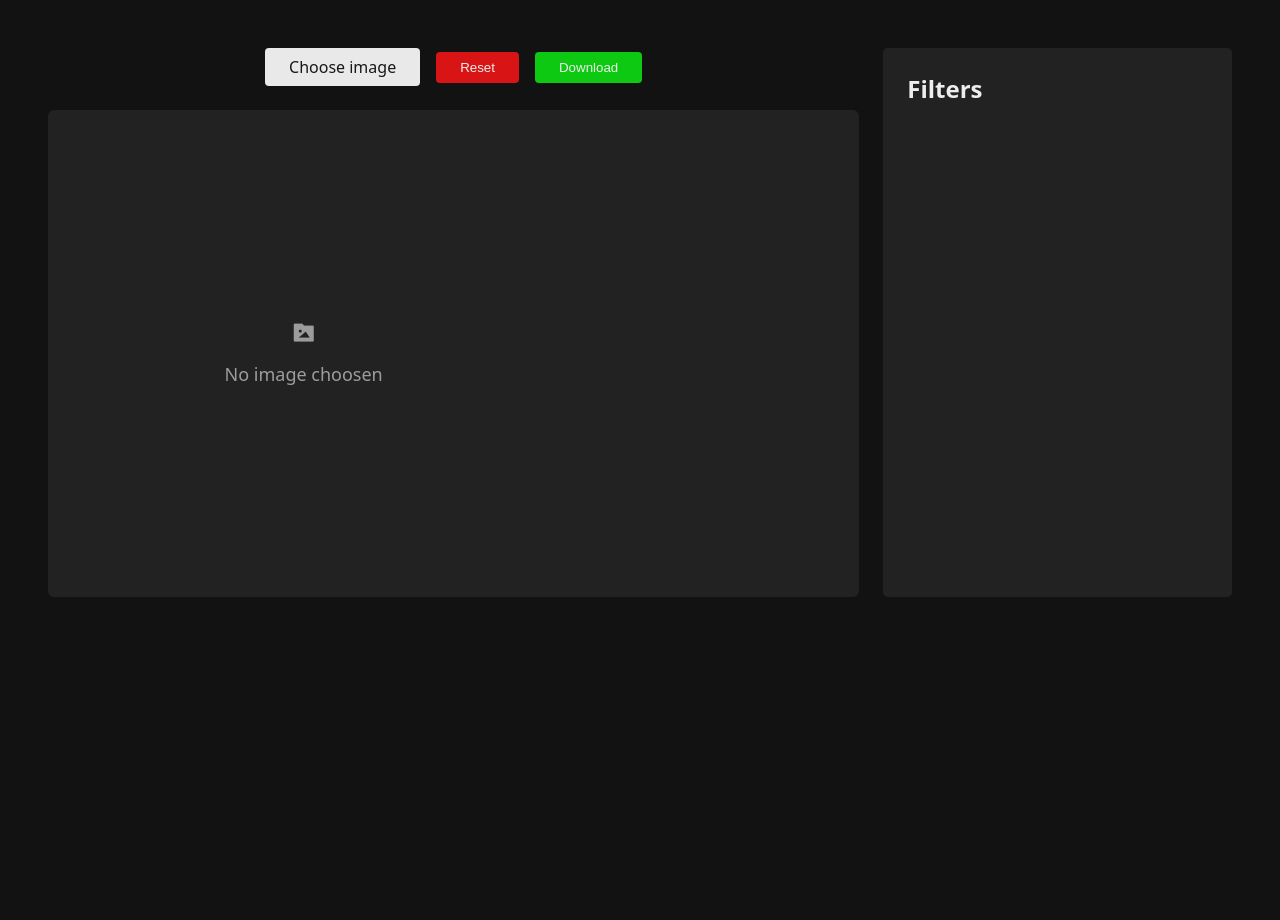
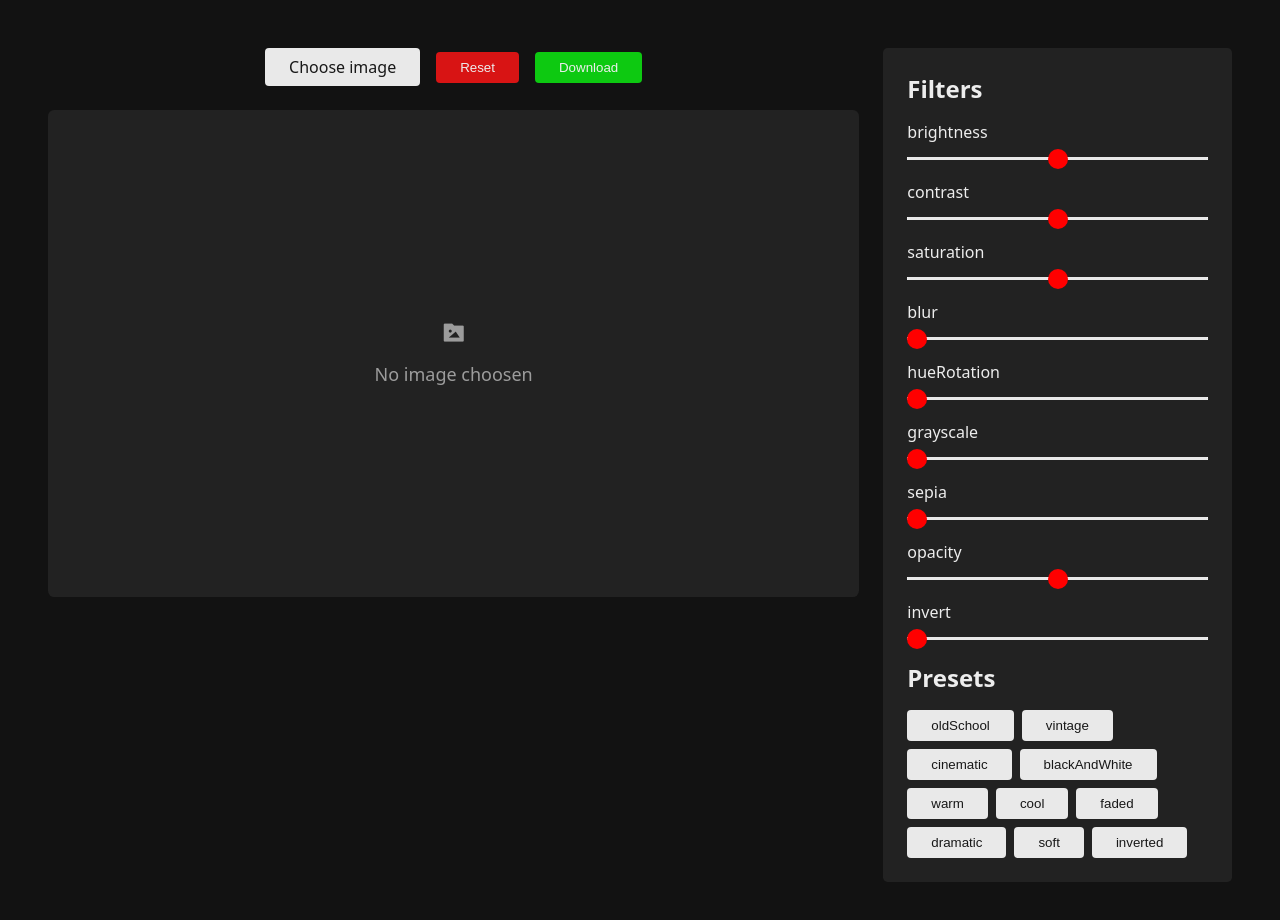
Before and after one commit to RajanPal920/imageEditor, a plain HTML site: page index.html in a window 1280 px wide. Both pictures are taken after a click on the button "Reset". Before the commit the page ends 800 px from the top, so only its background shows below. Drawn offline with nearby package versions, Linux system fonts and the light colour scheme.

Commit message:
js file is add

```diff
--- a/app.js
+++ b/app.js
@@ -1,4 +1,4 @@
-const filters = {
+let filters = {
   brightness: {
     value: 100,
     min: 0,
@@ -6,12 +6,6 @@ const filters = {
     unit: "%",
   },
   contrast: {
-    value: 100,
-    min: 0,
-    max: 200,
-    unit: "%",
-  },
-  exposure: {
     value: 100,
     min: 0,
     max: 200,
@@ -61,7 +55,16 @@ const filters = {
   },
 };
 
-const canvas = doc
+const canvas = document.querySelector("#image-canvas");
+const imgInput = document.querySelector("#image-input");
+const canvasCtx = canvas.getContext("2d");
+const resetButton = document.querySelector("#reset-btn");
+const download = document.querySelector("#download-btn");
+const presetContainer = document.querySelector(".presets");
+
+let file = null;
+let image = null;
+
 const filtersContainer = document.querySelector(".filters");
 
 function createFilterElem(name, unit = "%", value, min, max) {
@@ -81,11 +84,18 @@ function createFilterElem(name, unit = "%", value, min, max) {
   div.appendChild(p);
   div.appendChild(input);
 
+  input.addEventListener("input", function (event) {
+    filters[name].value = input.value;
+    applyFilters();
+  });
+
   return div;
 }
 
-Object.keys(filters).forEach(key => {
-  const filterElement = createFilterElem(key,
+function createFilters() {
+  Object.keys(filters).forEach((key) => {
+    const filterElement = createFilterElem(
+      key,
       filters[key].unit,
       filters[key].value,
       filters[key].min,
@@ -94,3 +104,256 @@ Object.keys(filters).forEach(key => {
 
     filtersContainer.appendChild(filterElement);
   });
+}
+createFilters();
+
+imgInput.addEventListener("change", function (e) {
+  file = e.target.files[0];
+  const imagePlace = document.querySelector(".placeholder");
+  imagePlace.style.display = "none";
+
+  const img = new Image();
+  img.src = URL.createObjectURL(file);
+
+  img.onload = () => {
+    canvas.width = img.width;
+    canvas.height = img.height;
+    canvasCtx.drawImage(img, 0, 0);
+  };
+});
+
+function applyFilters() {
+  canvasCtx.clearRect(0, 0, canvas.width, canvas.height);
+  canvasCtx.filter = `
+     brightness{${filters.brightness.value}${filters.brightness.unit}}
+     contrast{${filters.contrast.value}${filters.contrast.unit}}
+     saturation{${filters.saturation.value}${filters.saturation.unit}}
+     hueRotation{${filters.hueRotation.value}${filters.hueRotation.unit}}
+     blur{${filters.blur.value}${filters.blur.unit}}
+     grayscale{${filters.grayscale.value}${filters.grayscale.unit}}
+     sepia{${filters.sepia.value}${filters.sepia.unit}}
+     opacity{${filters.opacity.value}${filters.opacity.unit}}
+     invert{${filters.invert.value}${filters.invert.unit}}
+
+  `.trim();
+  canvasCtx.drawImage(image, 0, 0);
+}
+
+resetButton.addEventListener("click", function () {
+  filters = {
+    brightness: {
+      value: 100,
+      min: 0,
+      max: 200,
+      unit: "%",
+    },
+    contrast: {
+      value: 100,
+      min: 0,
+      max: 200,
+      unit: "%",
+    },
+    saturation: {
+      value: 100,
+      min: 0,
+      max: 200,
+      unit: "%",
+    },
+    blur: {
+      value: 0,
+      min: 0,
+      max: 20,
+      unit: "px",
+    },
+    hueRotation: {
+      value: 0,
+      min: 0,
+      max: 360,
+      unit: "deg",
+    },
+    grayscale: {
+      value: 0,
+      min: 0,
+      max: 100,
+      unit: "%",
+    },
+    sepia: {
+      value: 0,
+      min: 0,
+      max: 100,
+      unit: "%",
+    },
+    opacity: {
+      value: 100,
+      min: 0,
+      max: 200,
+      unit: "%",
+    },
+    invert: {
+      value: 0,
+      min: 0,
+      max: 100,
+      unit: "%",
+    },
+  };
+  applyFilters();
+
+  filtersContainer.innerHTML = "";
+  createFilters();
+});
+
+download.addEventListener("click", function () {
+  const link = document.createElement("a");
+  link.download = "edited-image.png";
+  link.herf = canvas.toDataURl();
+  link.click();
+});
+
+const presets = {
+  // 1️⃣ Old School / Retro
+  oldSchool: {
+    brightness: 110,
+    contrast: 90,
+    saturation: 70,
+    sepia: 50,
+    grayscale: 10,
+    hueRotation: 15,
+    blur: 0,
+    opacity: 100,
+    invert: 0,
+  },
+
+  // 2️⃣ Vintage
+  vintage: {
+    brightness: 105,
+    contrast: 85,
+    saturation: 80,
+    sepia: 40,
+    grayscale: 5,
+    hueRotation: 8,
+    blur: 0,
+    opacity: 100,
+    invert: 0,
+  },
+
+  // 3️⃣ Cinematic (Teal–Orange vibe)
+  cinematic: {
+    brightness: 95,
+    contrast: 130,
+    saturation: 120,
+    sepia: 0,
+    grayscale: 0,
+    hueRotation: 330,
+    blur: 1,
+    opacity: 100,
+    invert: 0,
+  },
+
+  // 4️⃣ Black & White
+  blackAndWhite: {
+    brightness: 110,
+    contrast: 120,
+    saturation: 0,
+    grayscale: 100,
+    sepia: 0,
+    hueRotation: 0,
+    blur: 0,
+    opacity: 100,
+    invert: 0,
+  },
+
+  // 5️⃣ Warm Tone
+  warm: {
+    brightness: 105,
+    contrast: 110,
+    saturation: 120,
+    sepia: 20,
+    hueRotation: 10,
+    grayscale: 0,
+    blur: 0,
+    opacity: 100,
+    invert: 0,
+  },
+
+  // 6️⃣ Cool Tone
+  cool: {
+    brightness: 100,
+    contrast: 110,
+    saturation: 90,
+    sepia: 0,
+    hueRotation: 200,
+    grayscale: 0,
+    blur: 0,
+    opacity: 100,
+    invert: 0,
+  },
+
+  // 7️⃣ Fade / Matte Look
+  faded: {
+    brightness: 110,
+    contrast: 80,
+    saturation: 90,
+    sepia: 10,
+    grayscale: 0,
+    hueRotation: 0,
+    blur: 0,
+    opacity: 95,
+    invert: 0,
+  },
+
+  // 8️⃣ Dramatic
+  dramatic: {
+    brightness: 90,
+    contrast: 150,
+    saturation: 110,
+    sepia: 0,
+    grayscale: 0,
+    hueRotation: 0,
+    blur: 0,
+    opacity: 100,
+    invert: 0,
+  },
+
+  // 9️⃣ Soft Blur
+  soft: {
+    brightness: 105,
+    contrast: 95,
+    saturation: 100,
+    sepia: 0,
+    grayscale: 0,
+    hueRotation: 0,
+    blur: 2,
+    opacity: 100,
+    invert: 0,
+  },
+
+  // 🔟 Inverted
+  inverted: {
+    brightness: 100,
+    contrast: 100,
+    saturation: 100,
+    sepia: 0,
+    grayscale: 0,
+    hueRotation: 0,
+    blur: 0,
+    opacity: 100,
+    invert: 100,
+  },
+};
+
+Object.keys(presets).forEach((presetName) => {
+  const presetButton = document.createElement("button");
+  presetButton.classList.add("btn");
+  presetButton.innerText = presetName;
+  presetContainer.appendChild(presetButton);
+
+
+ presetButton.addEventListener("click",()=>{
+
+   const preset = presets[presetName]
+
+   Object.keys(preset).forEach(fi)
+
+ })
+
+});
--- a/index.html
+++ b/index.html
@@ -38,7 +38,10 @@
           <div class="filters">
 
           </div>
+          <h2>Presets</h2>
+          <div class="presets"></div>
         </div>
+
       </section>
     </main>
 
--- a/style.css
+++ b/style.css
@@ -16,7 +16,6 @@ html {
 }
 main {
   width: 100%;
-
 }
 main section {
   width: 100%;
@@ -118,3 +117,14 @@ main section .right .filter input::-webkit-slider-thumb {
   background-color: red;
   margin-top: -8.5px;
 }
+canvas {
+  max-width: 90%;
+  max-height: 80vh;
+  display: none;
+}
+
+.presets{
+  display: flex;
+  flex-wrap: wrap;
+  gap: var(--gutter-sm);
+}
```
Lines whose indentation alone changed are shown as unchanged.
